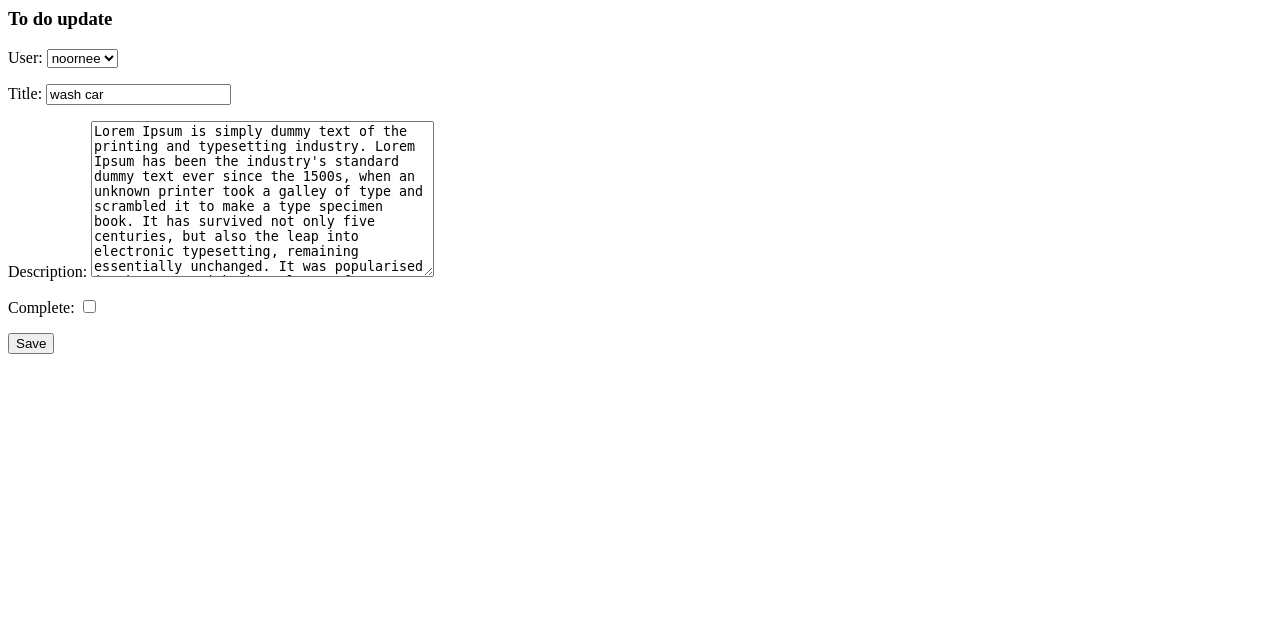
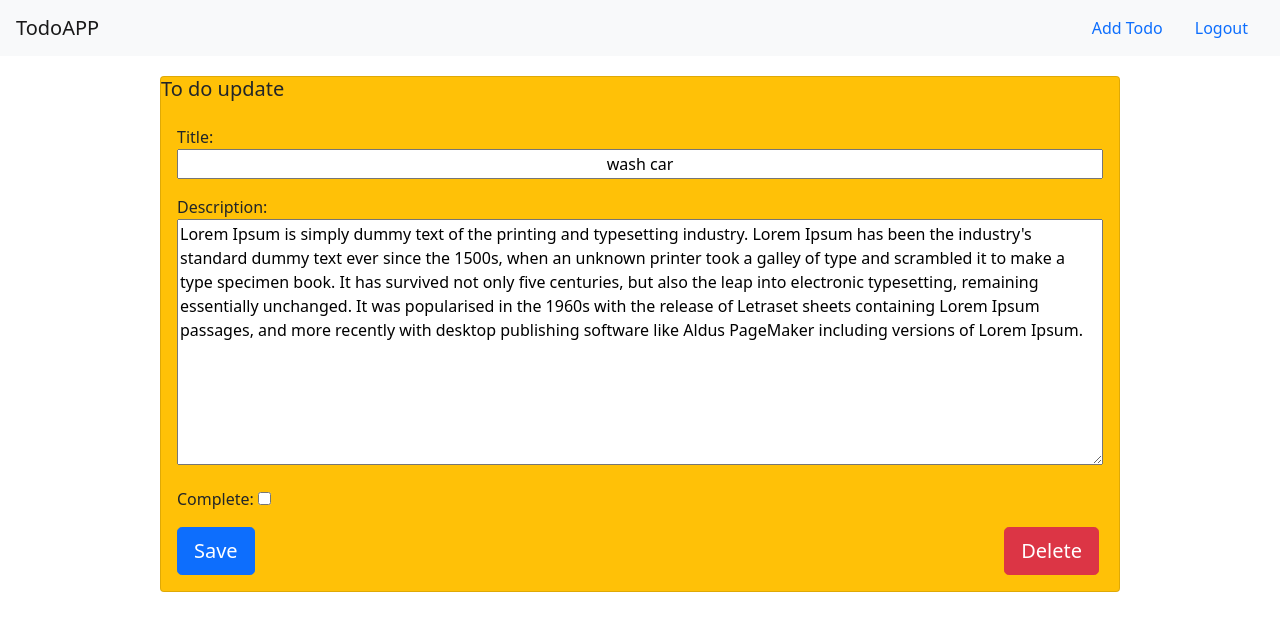
Before and after one commit to noornee/todo-app, a Django app: page /edit/8/ in a window 1280 px wide. Shown: the top 631 px of the page. Run offline with Django 3.2, Linux system fonts and the light colour scheme; a user stored in the database is signed in; data comes from the database, SQL or seed files in the repository; both versions use the stored data as it was after the commit.

Commit message:
new styling v2

```diff
--- a/mytodoapp/todo/static/todo/style.css
+++ b/mytodoapp/todo/static/todo/style.css
@@ -10,3 +10,17 @@ body {
     hyphens: auto;
     word-wrap: break-word;
 }
+
+a {
+    color: white;
+    text-decoration: none;
+}
+
+#id_title {
+    width: 100%;
+    text-align: center;
+}
+
+#id_description {
+    width: 100%;
+}
--- a/mytodoapp/todo/templates/todo/base.html
+++ b/mytodoapp/todo/templates/todo/base.html
@@ -17,9 +17,11 @@
             <a class="nav-link" href="{% url 'todo:todo_create' %}">Add Todo</a>
           </li>
           <li class="nav-item">
-            <a class="nav-link" href="#scrollspyHeading2">
-                <span class="glyphicon glyphicon-log-in">Login</span>
+            {% if request.user.is_authenticated %}
+            <a class="nav-link" href="{% url 'todo:logout' %}">
+                <span class="glyphicon glyphicon-log-in">Logout</span>
             </a>
+            {% endif %}
           </li>
         </ul>
     </nav>
--- a/mytodoapp/todo/templates/todo/todo_update.html
+++ b/mytodoapp/todo/templates/todo/todo_update.html
@@ -1,7 +1,37 @@
-<h3>To do update</h3>
+{% extends 'todo/base.html' %}
 
-<form action="" method="post">
-    {% csrf_token %}
-    {{ form.as_p }}
-    <input type="submit" value="Save">
-</form>
+
+{% block content %}
+
+
+ <div class="card w-75 mx-auto bg-warning" style="margin:20px">
+        <h5>To do update</h5>
+
+    <div class="card-body">
+        <form action="" method="post">
+            {% csrf_token %}
+            {{ form.as_p }}
+            <input type="submit" value="Save" class="btn btn-primary btn-lg">
+
+            <p class="btn btn-danger btn-lg text-light">
+                <a href="{% url 'todo:todo_delete' todo.id %}">Delete</a>
+            </p>
+
+        </form>
+    </div>
+</div>
+
+<style>
+    .btn-danger {
+        position: absolute;
+        right: 20px;
+
+    }
+
+    .btn-danger a {
+        color: white;
+        text-decoration: none;
+    }
+</style>
+
+{% endblock %}
--- a/mytodoapp/todo/views.py
+++ b/mytodoapp/todo/views.py
@@ -53,7 +53,8 @@ class TodoDetail(LoginRequiredMixin, DetailView):
 class TodoUpdate(LoginRequiredMixin, UpdateView):
     model = Todo
     template_name = 'todo/todo_update.html'
-    fields = '__all__'
+    # fields = '__all__'
+    fields = ['title', 'description', 'complete']
     success_url = reverse_lazy('todo:todo_list')
 
 class TodoDelete(LoginRequiredMixin, DeleteView):
```
Also changed, not shown: mytodoapp/todo/templates/todo/todo_create.html (+18 -5 lines), mytodoapp/todo/templates/todo/todo_delete.html (+25 -6 lines), mytodoapp/todo/templates/todo/todo_detail.html (+7 -0 lines), mytodoapp/db.sqlite3.
